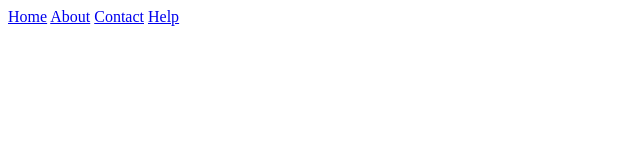
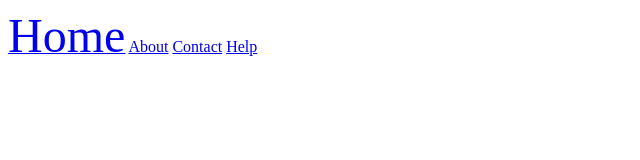
Before and after one commit to claude-01/practical-work, a plain HTML site: page index.html in a window 1280 px wide. Shown: the whole page, without its empty margins (0-640 px from the left). Drawn offline with Linux system fonts and the light colour scheme.

Commit message:
Update index.html

```diff
--- a/index.html
+++ b/index.html
@@ -6,7 +6,7 @@
 <body>
 	<header>
 		<nav>
-			<a href="home.html">Home</a>
+			<a href="home.html"><font size="20">Home</font></a>
 			<a href="about.html">About</a>
 			<a href="cotact.html">Contact</a>
 			<a href="help.html">Help</a>
```
